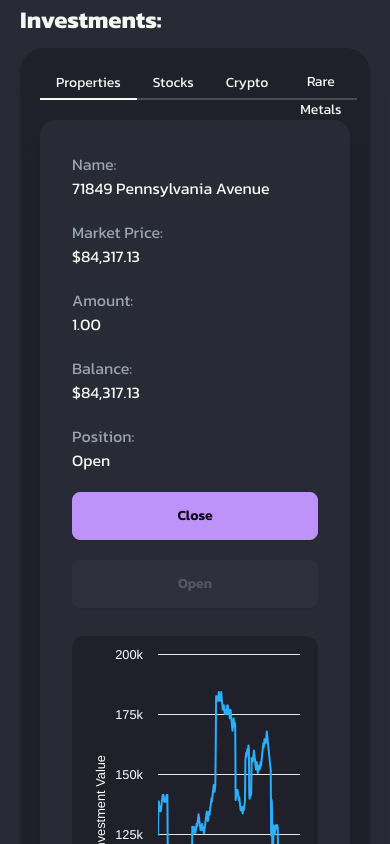
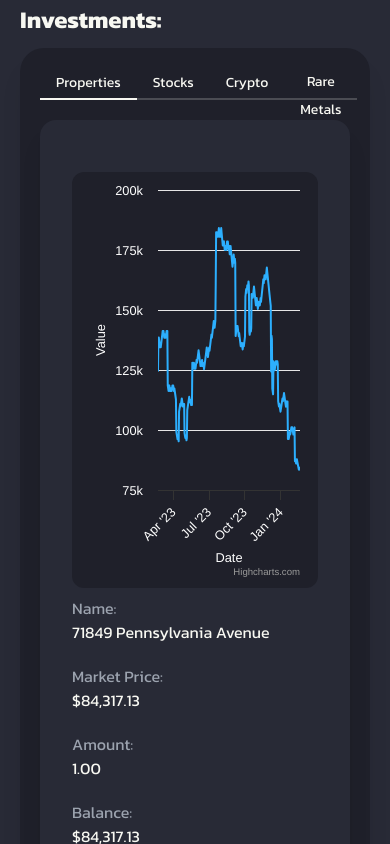
Before and after one commit to radoslavvv/dynamoR, a React (Vite) app: page /personal-investments in a window 390 px wide. Shown: the part 1960-2804 px from the top of the page. Built offline with nearby package versions, Linux system fonts and the light colour scheme.

Commit message:
Code refactor;

```diff
--- a/src/components/personalInvestments/InvestmentTableCard.tsx
+++ b/src/components/personalInvestments/InvestmentTableCard.tsx
@@ -15,7 +15,7 @@ const InvestmentTableCard = ({
   const { chartOptions } = useMarketChartData(data);
   return (
     <div className="card w-full bg-base-100 shadow-xl">
-      <div className="card-body">
+      <div className="card-body flex flex-col-reverse lg:flex-col">
         <div className="flex flex-col items-start gap-5  lg:flex-row">
           <p className="flex flex-1 flex-col">
             <span className="text-gray-400">Name:</span> {data.name}
--- a/src/hooks/useMarketChartData.tsx
+++ b/src/hooks/useMarketChartData.tsx
@@ -98,7 +98,7 @@ const useMarketChartData = (lastInvestmentData: ILastInvestmentData) => {
     },
     yAxis: {
       title: {
-        text: "Investment Value",
+        text: "Value",
         style: {
           color: color,
         },
```
